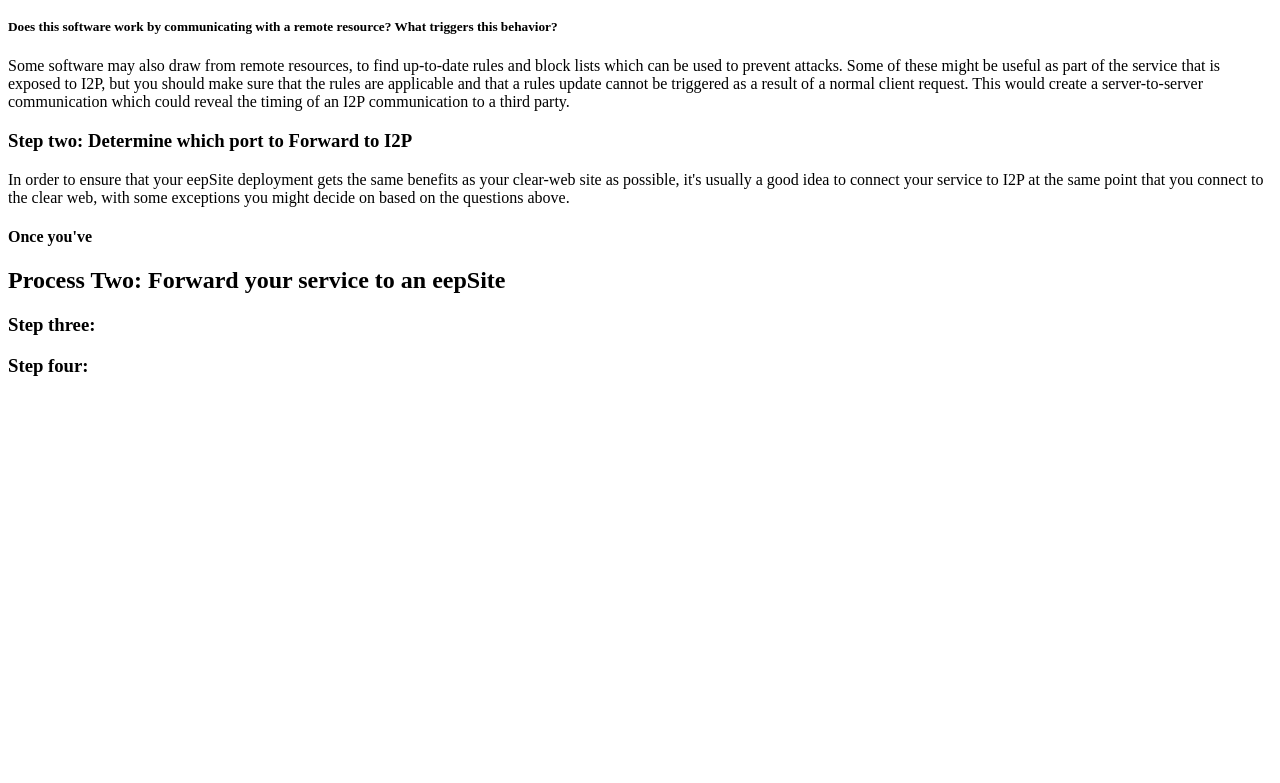
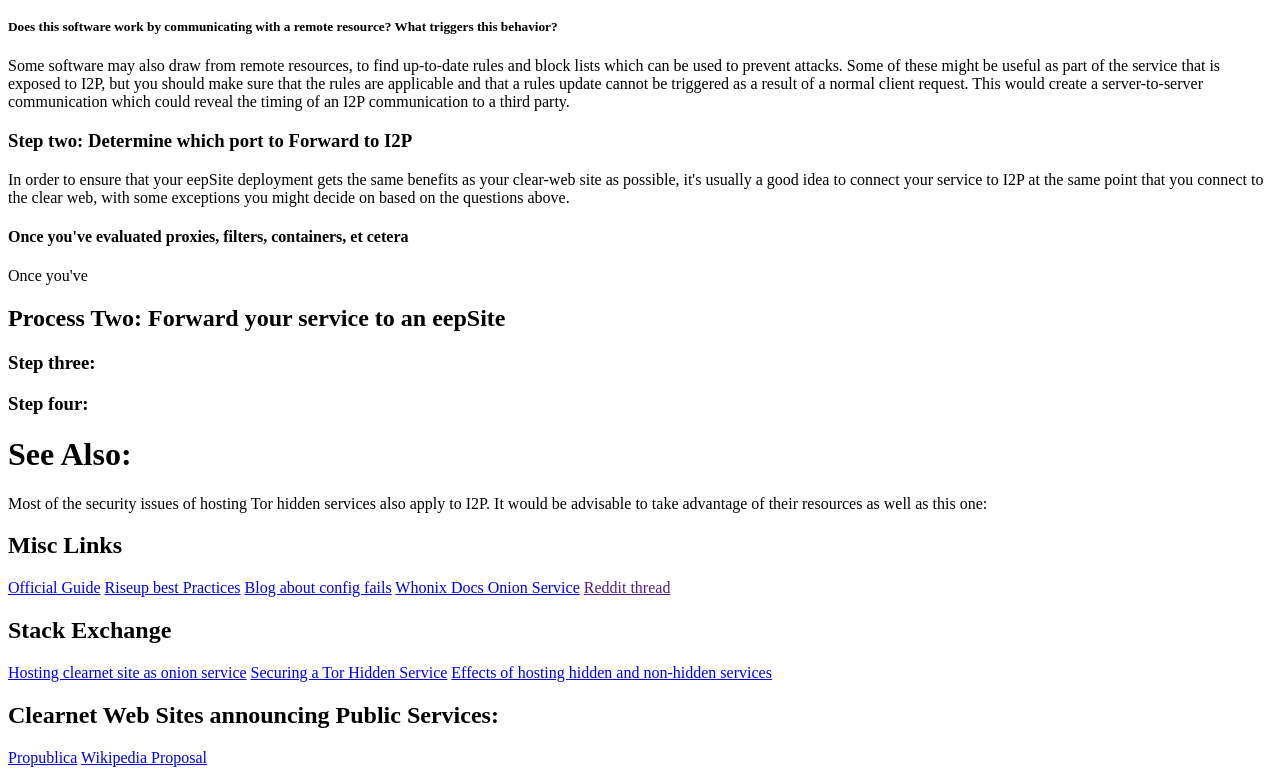
Before and after one commit to eyedeekay/Offer-I2P-Access-To-Your-Service, a plain HTML site: page index.html in a window 1280 px wide. Shown: the part 1563-2346 px from the top of the page. Before the commit the page ends 1959 px from the top, so only its background shows below. Drawn offline with Linux system fonts and the light colour scheme.

Commit message:
update the links

```diff
--- a/index.html
+++ b/index.html
@@ -33,7 +33,17 @@
 <p>Some software may also draw from remote resources, to find up-to-date rules and block lists which can be used to prevent attacks. Some of these might be useful as part of the service that is exposed to I2P, but you should make sure that the rules are applicable and that a rules update cannot be triggered as a result of a normal client request. This would create a server-to-server communication which could reveal the timing of an I2P communication to a third party.</p>
 <h3 id="step-two-determine-which-port-to-forward-to-i2p">Step two: Determine which port to Forward to I2P</h3>
 <p>In order to ensure that your eepSite deployment gets the same benefits as your clear-web site as possible, it's usually a good idea to connect your service to I2P at the same point that you connect to the clear web, with some exceptions you might decide on based on the questions above.</p>
-<h4 id="once-youve">Once you've</h4>
+<h4 id="once-youve-evaluated-proxies-filters-containers-et-cetera">Once you've evaluated proxies, filters, containers, et cetera</h4>
+<p>Once you've</p>
 <h2 id="process-two-forward-your-service-to-an-eepsite">Process Two: Forward your service to an eepSite</h2>
 <h3 id="step-three">Step three:</h3>
 <h3 id="step-four">Step four:</h3>
+
+<h1 id="see-also">See Also:</h1>
+<p>Most of the security issues of hosting Tor hidden services also apply to I2P. It would be advisable to take advantage of their resources as well as this one:</p>
+<h2 id="misc-links">Misc Links</h2>
+<p><a href="https://2019.www.torproject.org/docs/tor-onion-service.html.en">Official Guide</a> <a href="https://riseup.net/en/security/network-security/tor/onionservices-best-practices">Riseup best Practices</a> <a href="https://blog.0day.rocks/securing-a-web-hidden-service-89d935ba1c1d">Blog about config fails</a> <a href="https://www.whonix.org/wiki/Onion_Services">Whonix Docs Onion Service</a> <a href="">Reddit thread</a></p>
+<h2 id="stack-exchange">Stack Exchange</h2>
+<p><a href="https://tor.stackexchange.com/questions/16680/hosting-site-as-hidden-service">Hosting clearnet site as onion service</a> <a href="https://tor.stackexchange.com/questions/58/securely-hosting-a-tor-hidden-service-site">Securing a Tor Hidden Service</a> <a href="https://tor.stackexchange.com/questions/6014/does-hosting-a-tor-hidden-service-also-on-clearnet-dns-reduce-privacy-security-f">Effects of hosting hidden and non-hidden services</a></p>
+<h2 id="clearnet-web-sites-announcing-public-services">Clearnet Web Sites announcing Public Services:</h2>
+<p><a href="https://www.propublica.org/nerds/a-more-secure-and-anonymous-propublica-using-tor-hidden-services">Propublica</a> <a href="https://meta.wikimedia.org/wiki/Grants_talk:IdeaLab/A_Tor_Onion_Service_for_Wikipedia">Wikipedia Proposal</a></p>
```
Also changed, not shown: 3 other files.
